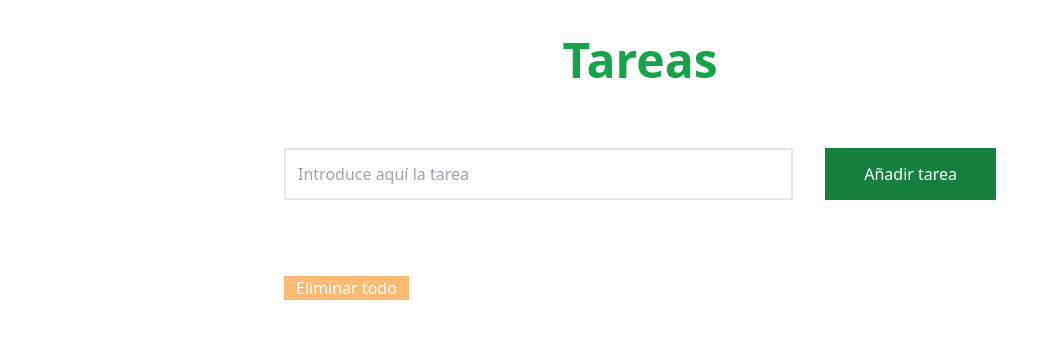
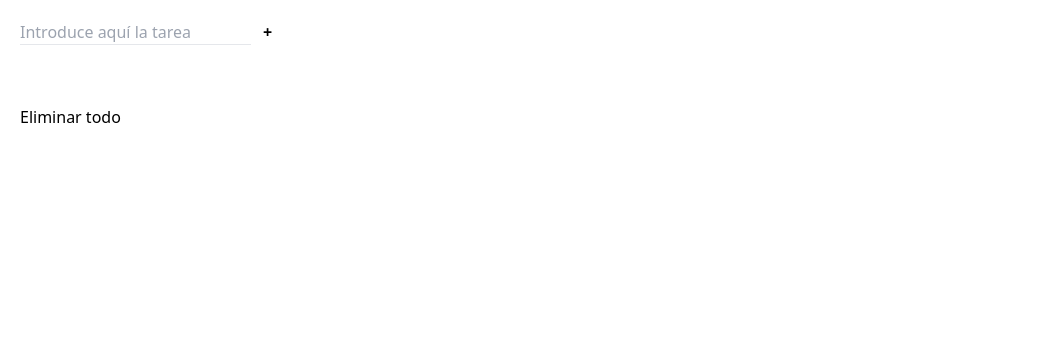
Before and after one commit to sruizpdev/tareas, a React (Vite) app: page / in a window 1280 px wide. Shown: the top 338 px of the page, without its empty margins (0-1038 px from the left). Built offline with nearby package versions, Linux system fonts and the light colour scheme.

Commit message:
sin estilos

```diff
--- a/src/App.jsx
+++ b/src/App.jsx
@@ -1,5 +1,4 @@
 import Form from "./components/Form";
-import Header from "./components/Header";
 import Tasks from "./components/Tasks";
 import { useState, useEffect } from "react";
 
@@ -42,25 +41,16 @@ function App() {
   };
 
   return (
-    <div className="container md:w-full lg:w-3/5 mx-auto bg-white">
-      <div className="mb-9 mt-9">
-        <Header />
-      </div>
+    <div className="p-5">
 
-      <div className="container mx-auto p-7">
-        <div className="w-full mb-7">
-          <Form tasks={tasks} setTasks={setTasks} />
-        </div>
 
-        <Tasks tasks={tasks} deleteTask={deleteTask} editTask={editTask} />
+      <Form tasks={tasks} setTasks={setTasks} />
 
-        <button
-          className="mt-12 bg-orange-300 hover:bg-red-500 text-white px-3 m"
-          onClick={() => deleteAllTasks()}
-        >
-          Eliminar todo
-        </button>
-      </div>
+      <Tasks tasks={tasks} deleteTask={deleteTask} editTask={editTask} />
+
+      <button
+      className="mt-10"
+      onClick={() => deleteAllTasks()}>Eliminar todo</button>
     </div>
   );
 }
--- a/src/components/Form.jsx
+++ b/src/components/Form.jsx
@@ -32,21 +32,16 @@ const Form = ({ tasks, setTasks }) => {
 
   return (
     <>
-      <form className="flex space-x-8" onSubmit={handleSubmit}>
+      <form onSubmit={handleSubmit}>
         <input
           type="text"
           placeholder="Introduce aquí la tarea"
-          className="pl-3 border-2 py-3 w-3/4"
+          className="border-b mr-3 mb-5"
           value={task}
           onChange={(e) => setTask(e.target.value)}
         />
 
-        <button
-          type="submit"
-          className="bg-green-700 hover:bg-green-600 w-1/4 text-white px-3 py-3"
-        >
-          Añadir tarea
-        </button>
+        <button type="submit" className="font-bold">+</button>
       </form>
     </>
   );
--- a/src/components/Header.jsx
+++ /dev/null
@@ -1,9 +0,0 @@
-const Header = () => {
-  return (
-    <div className="text-center w-full">
-      <h1 className="text-5xl text-green-600 font-bold">Tareas</h1>
-    </div>
-  );
-};
-
-export default Header;
--- a/src/components/Task.jsx
+++ b/src/components/Task.jsx
@@ -1,27 +1,14 @@
 const Task = ({ task, deleteTask, editTask }) => {
   const { id, name } = task;
   return (
-    <div className="flex space-x-8">
-      <div className="flex items-center bg-slate-50 mb-1 md:w-3/4 pl-3 border-l-8 border-l-emerald-500 ">
-        <p className="text-lg font-bold">{name}</p>
-      </div>
-      <div className="md:w-1/4 mb-1 divide-x-4">
-        <button
-          type="submit"
-          className="bg-red-700 hover:bg-red-600 w-2/4 text-white px-2 py-3"
-          onClick={() => deleteTask(id)}
-        >
-          Eliminar
-        </button>
-
-        <button
-          type="submit"
-          className="bg-blue-700 hover:bg-blue-600 w-2/4 text-white px-2 py-3"
-          onClick={() => editTask(id)}
-        >
-          Editar
-        </button>
-      </div>
+    <div className="flex">
+      {`- ${name}`}
+      <button className="mx-3" type="submit" onClick={() => deleteTask(id)}>
+        x
+      </button>
+      <button type="submit" onClick={() => editTask(id)}>
+        e
+      </button>
     </div>
   );
 };
--- a/src/components/Tasks.jsx
+++ b/src/components/Tasks.jsx
@@ -3,6 +3,7 @@ import Task from "./Task";
 const Tasks = ({ tasks, deleteTask, editTask }) => {
   return (
     <div>
+
       {tasks.map((task) => (
         <Task
           key={task.id}
```
